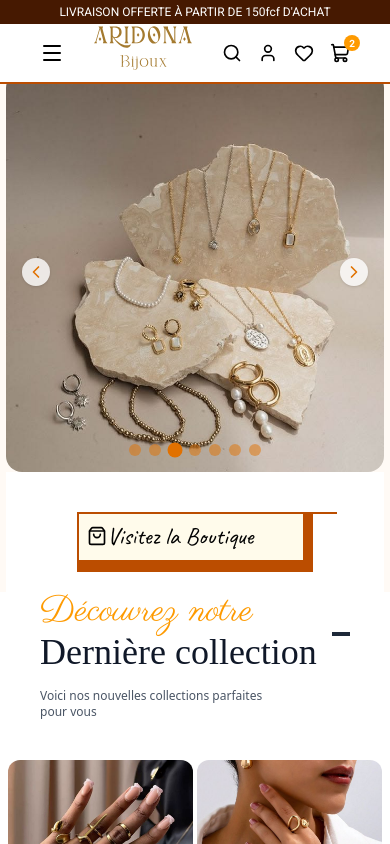
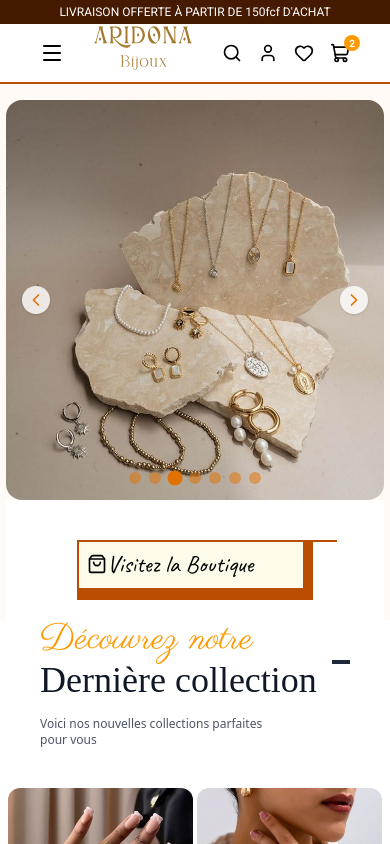
Before and after one commit to kephira-07/Aridona-Boutique, a React (Vite) app: page / in a window 390 px wide. Shown: the top 844 px of the page. Built offline with nearby package versions, Linux system fonts and the light colour scheme; a web font is replaced by a local one.

Commit message:
en constructio n 5

```diff
--- a/src/composant/Hero.jsx
+++ b/src/composant/Hero.jsx
@@ -113,7 +113,7 @@ export default function Hero() {
             <img src={images[3].src} className="w-full h-full object-cover transition-transform duration-700 group-hover:scale-105" alt="Bijou" />
           </div>
         </div>
-       <div className="md:hidden w-full mt-18 h-100  rounded-2xl  flex items-center flex-col overflow-hidden">
+       <div className="md:hidden w-full mt-25 h-100  rounded-2xl  flex items-center flex-col overflow-hidden">
               <Caroussel autoSlide={true} autoSlideInterval={3000}>
                 {images.map((image) => (
                   <img
```
